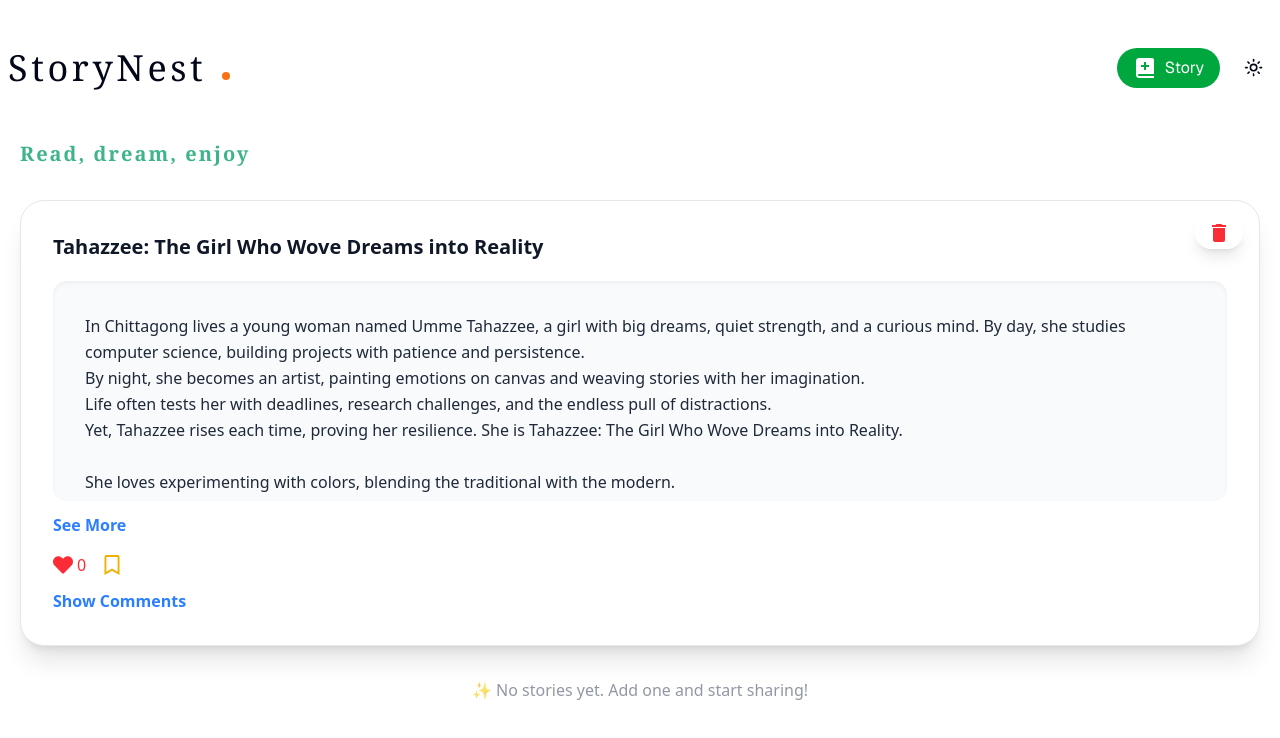
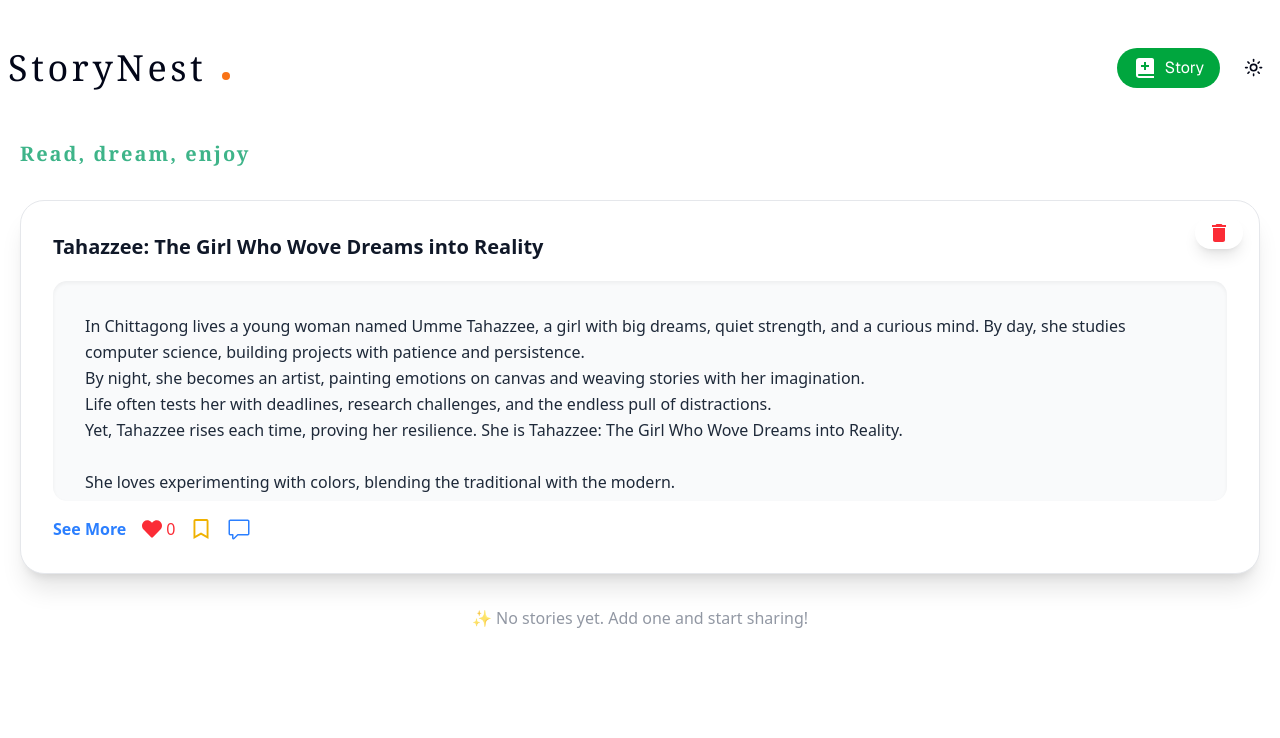
Before and after one commit to umme-Tahazzee/story-telling, a Next.js app: page / in a window 1280 px wide. Shown: the top 738 px of the page. Built offline with nearby package versions, Linux system fonts and the light colour scheme.

Commit message:
update add story

```diff
--- a/src/app/addstory/page.tsx
+++ b/src/app/addstory/page.tsx
@@ -28,7 +28,13 @@ const AddStoryPage: React.FC = () => {
   const router = useRouter();
 
   // Emoji insertion
-  const emojis: string[] = ["😊", "🔥", "✨", "💡", "❤️", "🎉", "🌸", "🚀"];
+  const emojis: string[] = [
+  "😊", "🔥", "✨", "💡", "❤️", "🎉", "🌸", "🚀",
+  "🌟", "😎", "🎶", "💫", "🌈", "🍀", "🌻", "💖",
+  "🎁", "🍎", "⚡", "🦋", "🎨", "🍕", "🏆", "📚",
+  "💎", "🌙", "🌺", "🎯", "🥳", "🍩", "🐾", "🪐"
+];
+
   const addEmoji = (emoji: string, target: "headline" | "story") => {
     if (target === "headline") setHeadline((prev) => prev + emoji);
     else setStory((prev) => prev + emoji);
--- a/src/components/HeroCard.tsx
+++ b/src/components/HeroCard.tsx
@@ -3,6 +3,8 @@
 import { MdDelete } from "react-icons/md";
 import { FaHeart, FaBookmark, FaRegBookmark } from "react-icons/fa";
 import { useState, useEffect } from "react";
+import { BiSolidHide } from "react-icons/bi";
+import { GoComment } from "react-icons/go";
 
 interface Story {
   title: string;
@@ -103,32 +105,33 @@ Her story continues to unfold, with each day presenting new lessons and triumphs
               <p>{story.text}</p>
             </div>
 
-            {/* See More / See Less button */}
-            <button
-              onClick={() => toggleExpand(index)}
-              className="mt-3 text-blue-500 dark:text-blue-400 font-semibold
-               hover:underline transition-all"
-            >
-              {isExpanded ? "See Less" : "See More"}
-            </button>
+            {/* Actions and Controls */}
+            <div className="mt-4 flex flex-wrap items-center gap-4">
+              {/* See More / See Less */}
+              <button
+                onClick={() => toggleExpand(index)}
+                className="text-blue-500 dark:text-blue-400 font-semibold hover:underline transition-all"
+              >
+                {isExpanded ? "See Less" : "See More"}
+              </button>
 
-            {/* Actions */}
-            <div className="mt-4 flex gap-4 items-center">
+              {/* Like */}
               <button onClick={() => toggleLike(index)} className="flex items-center gap-1 text-red-500">
                 <FaHeart className="w-5 h-5" /> {likes[index] || 0}
               </button>
+
+              {/* Bookmark */}
               <button onClick={() => toggleBookmark(index)} className="flex items-center gap-1 text-yellow-500">
                 {bookmarks[index] ? <FaBookmark className="w-5 h-5" /> : <FaRegBookmark className="w-5 h-5" />}
               </button>
-            </div>
 
-            {/* Comments Toggle Button */}
-            <div className="mt-3">
+              {/* Toggle Comments */}
               <button
                 onClick={() => toggleComments(index)}
                 className="text-blue-500 dark:text-blue-400 font-semibold hover:underline transition-all"
               >
-                {showComments[index] ? "Hide Comments" : "Show Comments"}
+       {showComments[index] ? <BiSolidHide className="size-6" />: <GoComment className="size-6"  />}
+
               </button>
             </div>
 
@@ -161,6 +164,7 @@ Her story continues to unfold, with each day presenting new lessons and triumphs
               </div>
             )}
 
+
             {/* Delete button */}
             <button
               className="absolute top-4 right-4 px-3 py-1 text-red-500 cursor-not-allowed rounded-full shadow-lg hover:shadow-xl transition-all"
```
